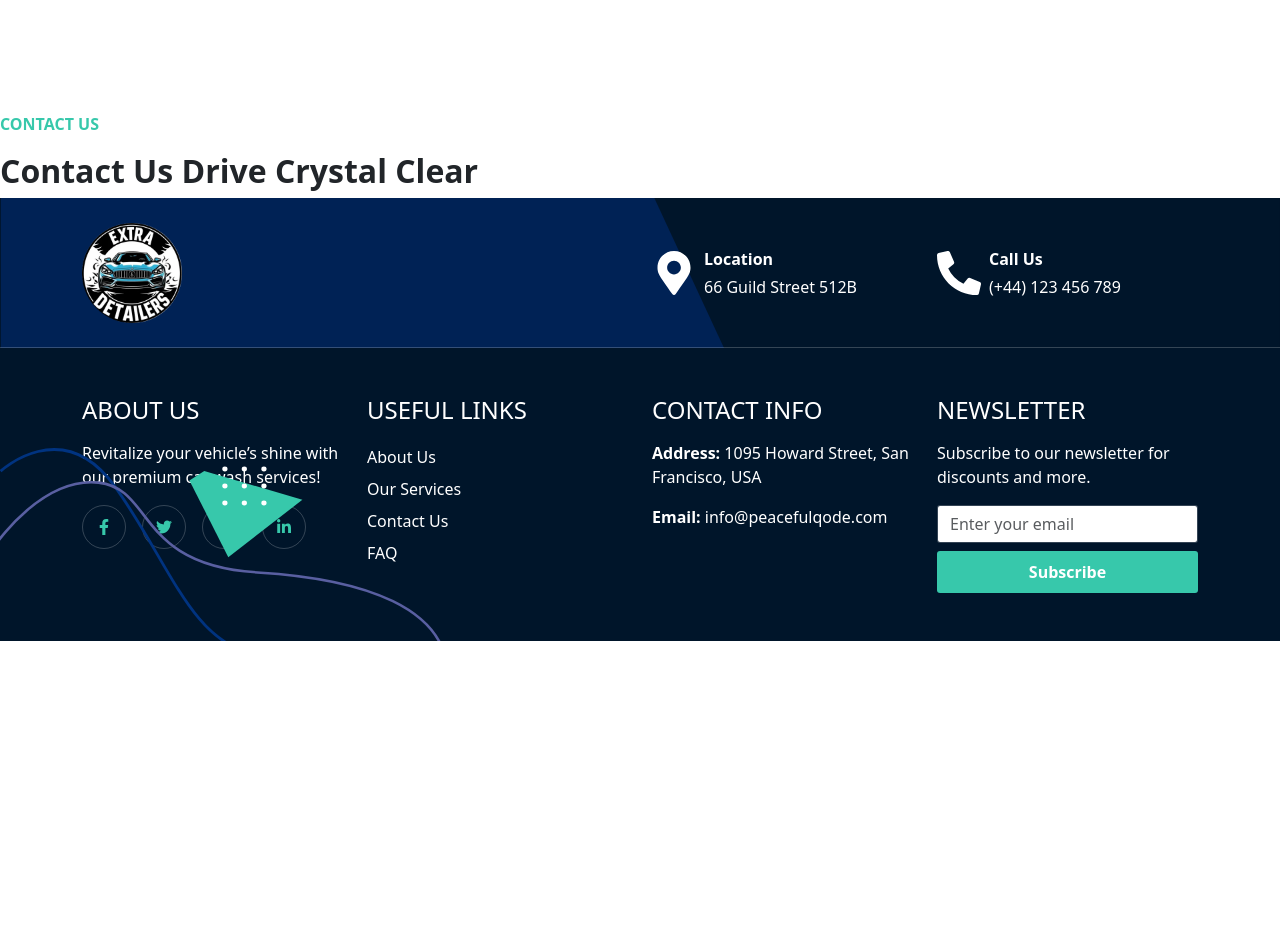
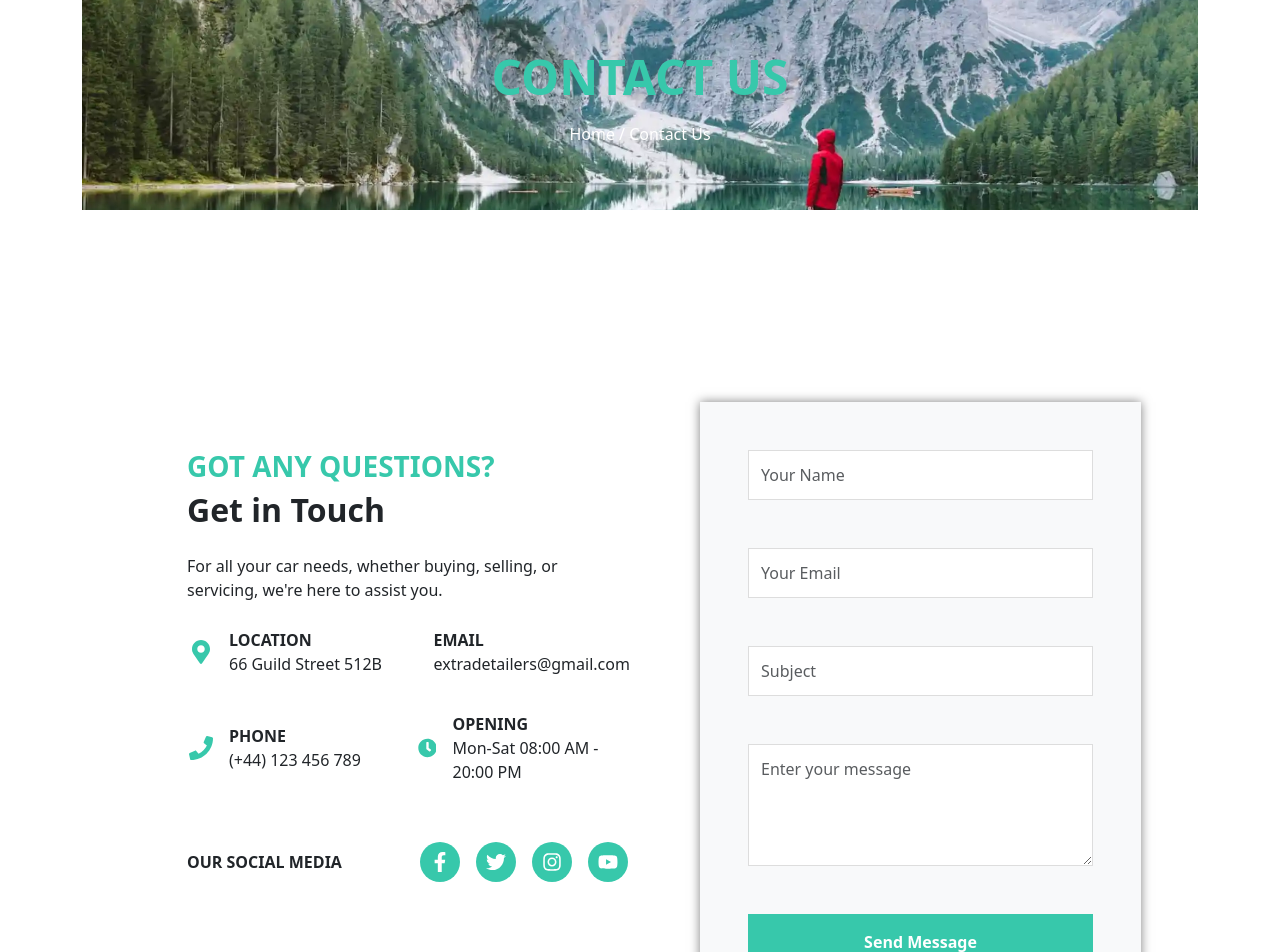
Before and after one commit to MdSamsuzzohaShayon/extradetailers, a Next.js app in the folder client/: page /contact in a window 1280 px wide. Shown: the top 952 px of the page. Before the commit the page ends 800 px from the top, so only its background shows below. Built offline with nearby package versions, Linux system fonts and the light colour scheme.

Commit message:
design for contactPage

```diff
--- /dev/null
+++ b/client/src/app/contact/contact.module.scss
@@ -0,0 +1,156 @@
+.textCustom {
+  color: #37c8abff !important;
+}
+// Hero Section
+.hero {
+  background-image: url("/hero-bg.jpg");
+  background-size: cover;
+  background-position: center;
+  color: #fff;
+  padding: 5rem 0;
+  text-align: center;
+
+  h1 {
+    font-size: 3rem;
+    margin-bottom: 1rem;
+  }
+
+  p {
+    color: #fff;
+  }
+}
+
+// Contact Section
+.contact {
+  padding: 5rem 0;
+
+  .container {
+    display: flex;
+    flex-wrap: wrap;
+    justify-content: space-between;
+    gap: 3rem;
+  }
+  .icon {
+    font-size: 1.5rem;
+    margin-right: 10px;
+  }
+  .socialIcon {
+    width: 40px;
+    height: 40px;
+    background-color: #37c8abff;
+    transition: transform 0.3s ease, filter 0.3s ease;
+    &:hover {
+      transform: translateY(-9px);
+      filter: brightness(80%);
+    }
+  }
+  .socialIconColor {
+    color: #fff;
+  }
+
+  .contactItem {
+    display: flex;
+    align-items: center;
+    padding: 10px;
+    border-radius: 8px;
+    // background: #f8f9fa;
+    transition: transform 0.3s ease-in-out, box-shadow 0.3s ease-in-out;
+
+    &:hover {
+      transform: scale(0.95);
+      box-shadow: 0px 4px 10px rgba(0, 0, 0, 0.1);
+    }
+  }
+
+  // Contact Info
+  .contact-info {
+    flex: 1;
+    min-width: 400px;
+    max-width: 500px;
+
+    h3 {
+      font-weight: bold;
+    }
+
+    h2 {
+      font-size: 2.5rem;
+      margin-bottom: 1rem;
+    }
+
+    .social-media a {
+      margin-right: 0.5rem;
+    }
+  }
+
+  // Contact Form
+  .contact_form {
+    padding: 3rem;
+    box-shadow: 0px 0px 10px rgba(0, 0, 0, 0.5);
+    flex: 1;
+    min-width: 400px;
+    max-width: 500px;
+
+    input,
+    textarea {
+      background: #fff;
+      color: #333;
+      border: 1px solid #ddd;
+      margin-bottom: 1.5rem;
+      padding: 0.75rem;
+      transition: border 0.3s ease-in-out;
+      &:hover {
+        border-color: #37c8abff;
+      }
+    }
+
+    button {
+      background-color: #37c8abff;
+      border: none;
+      color: #fff;
+      font-weight: bold;
+
+      &:hover {
+        border-color: red;
+      }
+    }
+  }
+}
+.mapSection {
+  background-color: #f8f9fa; // Light background color for the map section
+  padding: 60px 0; // Add padding for top and bottom spacing
+
+  h2 {
+    font-size: 2rem;
+    font-weight: bold;
+    text-align: center;
+    margin-bottom: 30px; // Add some spacing between the heading and the map
+  }
+
+  .mapContainer {
+    position: relative;
+    width: 100%;
+    height: 400px; // Set the height of the map
+    border-radius: 8px; // Optional: Add rounded corners to the map container
+    overflow: hidden;
+
+    iframe {
+      width: 100%;
+      height: 100%;
+      border: none; // Remove the iframe border
+    }
+  }
+}
+
+
+// Responsive Design
+@media (max-width: 1024px) {
+  .contact .container {
+    flex-direction: column;
+    align-items: center;
+  }
+
+  .contact-info,
+  .contact_form {
+    max-width: 100%;
+  }
+}
--- a/client/src/app/contact/page.tsx
+++ b/client/src/app/contact/page.tsx
@@ -1,27 +1,181 @@
-import React from 'react';
+"use client";
 
-/**
- * reference contact page https://carcareful.peacefulqode.in/contact-us/
- * do not make the img section start from below that
- * try to follow design from this website
- * all headings should not be uppercase
- * design with bootstrap classes
- * use react icons
- * google map screenshot attach
- */
+import React from "react";
+import "bootstrap/dist/css/bootstrap.min.css";
+import {
+  FaFacebookF,
+  FaTwitter,
+  FaInstagram,
+  FaYoutube,
+  FaMapMarkerAlt,
+  FaEnvelope,
+  FaPhone,
+  FaClock,
+} from "react-icons/fa";
+import styles from "./contact.module.scss";
 
-function ContactPage() {
+const ContactPage = () => {
   return (
-    <div>
-      <section className="section-mt">
-        <p className="text-uppercase text-primary fw-bold">Contact Us</p>
-        <h2 className="fw-bold">Contact Us Drive Crystal Clear</h2>
-        <div>
+    <div className="container">
+      {/* Hero Section */}
+      <section className={`${styles.hero} text-white text-center py-5`}>
+        <div className="container">
+          <h1 className={`${styles.textCustom} text-uppercase fw-bold`}>
+            Contact Us
+          </h1>
+          <p>Home / Contact Us</p>
+        </div>
+      </section>
 
+      {/* Contact Section */}
+      <section className={`${styles.contact} section-mt`}>
+        <div className="container">
+          <div className="row justify-content-center">
+            {/* Contact Info */}
+            <div className="col-lg-5 m-5 mb-lg-0">
+              <h3 className={`${styles.textCustom} text-uppercase fw-bold`}>
+                Got Any Questions?
+              </h3>
+              <h2 className="mb-4 fw-bold">Get in Touch</h2>
+              <p>
+                For all your car needs, whether buying, selling, or servicing,
+                we're here to assist you.
+              </p>
+              {/* Contact Info Grid */}
+              <div className="row g-3">
+                {/* Location */}
+                <div
+                  className={`${styles.contactItem} col-md-6 d-flex align-items-center`}
+                >
+                  <FaMapMarkerAlt
+                    size={24}
+                    className={`${styles.textCustom} me-3 `}
+                  />
+                  <div>
+                    <p className="fw-bold text-uppercase mb-0">Location</p>
+                    <p className="mb-0">66 Guild Street 512B</p>
+                  </div>
+                </div>
+
+                {/* Email */}
+                <div
+                  className={`${styles.contactItem} col-md-6 d-flex align-items-center`}
+                >
+                  <FaEnvelope
+                    size={24}
+                    className={`${styles.textCustom} me-3 `}
+                  />
+                  <div>
+                    <p className="fw-bold text-uppercase mb-0">Email</p>
+                    <p className="mb-0">extradetailers@gmail.com</p>
+                  </div>
+                </div>
+
+                {/* Phone */}
+                <div
+                  className={`${styles.contactItem} col-md-6 d-flex align-items-center`}
+                >
+                  <FaPhone size={24} className={`${styles.textCustom} me-3 `} />
+                  <div>
+                    <p className="fw-bold text-uppercase mb-0">Phone</p>
+                    <p className="mb-0">(+44) 123 456 789</p>
+                  </div>
+                </div>
+
+                {/* Opening Hours */}
+                <div
+                  className={`${styles.contactItem} col-md-6 d-flex align-items-center`}
+                >
+                  <FaClock size={24} className={`${styles.textCustom} me-3 `} />
+                  <div>
+                    <p className="fw-bold text-uppercase mb-0">Opening</p>
+                    <p className="mb-0">Mon-Sat 08:00 AM - 20:00 PM</p>
+                  </div>
+                </div>
+              </div>
+              {/* Social Media */}
+              <div className="d-flex justify-content-between align-items-center mt-5">
+                <p className="fw-bold text-uppercase mb-0">OUR SOCIAL MEDIA</p>
+                <div className="d-flex gap-3">
+                  <a
+                    href="https://www.facebook.com/extradetailers/"
+                    target="_blank"
+                    rel="noopener noreferrer"
+                    className={`${styles.socialIcon} rounded-circle d-flex align-items-center justify-content-center`}
+                  >
+                    <FaFacebookF size={20} className={styles.socialIconColor} />
+                  </a>
+                  <a
+                    href="https://x.com/Extradetailers"
+                    target="_blank"
+                    rel="noopener noreferrer"
+                    className={`${styles.socialIcon} rounded-circle d-flex align-items-center justify-content-center`}
+                  >
+                    <FaTwitter size={20} className={styles.socialIconColor} />
+                  </a>
+                  <a
+                    href="https://www.instagram.com/Extradetailers"
+                    target="_blank"
+                    rel="noopener noreferrer"
+                    className={`${styles.socialIcon} rounded-circle d-flex align-items-center justify-content-center`}
+                  >
+                    <FaInstagram size={20} className={styles.socialIconColor} />
+                  </a>
+                  <a
+                    href="https://www.youtube.com/@Extradetailers"
+                    target="_blank"
+                    rel="noopener noreferrer"
+                    className={`${styles.socialIcon} rounded-circle d-flex align-items-center justify-content-center`}
+                  >
+                    <FaYoutube size={20} className={styles.socialIconColor} />
+                  </a>
+                </div>
+              </div>
+            </div>
+
+            {/* Contact Form */}
+            <div className="col-lg-5">
+              <form
+                className={`${styles.contact_form} bg-white mb-5 bg-body-tertiary p-5`}
+              >
+                <div className="mb-5">
+                  <input
+                    type="text"
+                    className="form-control"
+                    placeholder="Your Name"
+                  />
+                </div>
+                <div className="mb-5">
+                  <input
+                    type="email"
+                    className="form-control"
+                    placeholder="Your Email"
+                  />
+                </div>
+                <div className="mb-5">
+                  <input
+                    type="text"
+                    className="form-control"
+                    placeholder="Subject"
+                  />
+                </div>
+                <div className="mb-5">
+                  <textarea
+                    className="form-control"
+                    rows={4}
+                    placeholder="Enter your message"
+                  ></textarea>
+                </div>
+                <button type="submit" className="btn btn-custom w-100 p-3 ">
+                  Send Message
+                </button>
+              </form>
+            </div>
+          </div>
         </div>
       </section>
     </div>
   );
-}
+};
 
 export default ContactPage;
--- a/client/src/app/globals.scss
+++ b/client/src/app/globals.scss
@@ -1,3 +1,6 @@
+:root {
+  --bs-border-radius: 0 !important; /* Disable Bootstrap border-radius */
+}
 .section-mt{
     margin-top: 7rem;
 }
```
Also changed, not shown: client/public/hero-bg.jpg (added).
